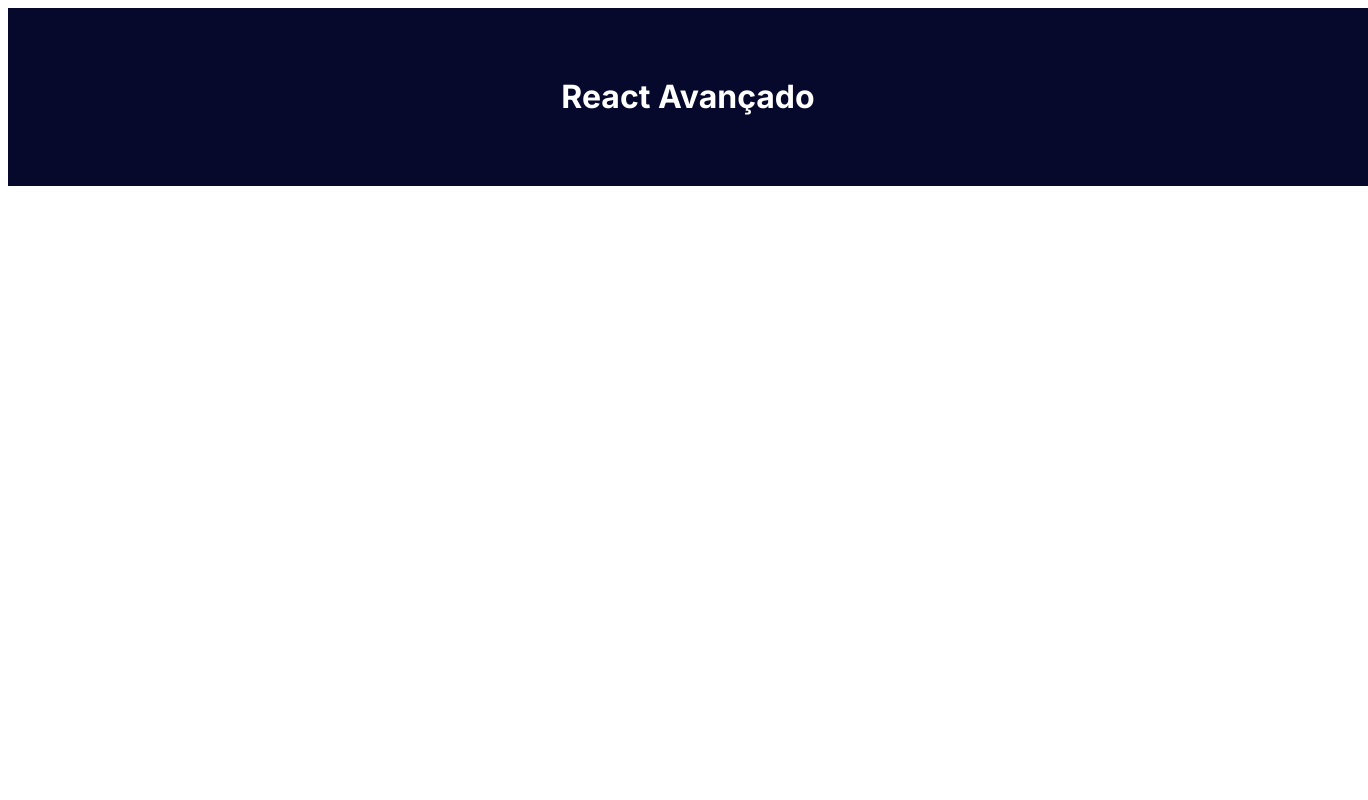
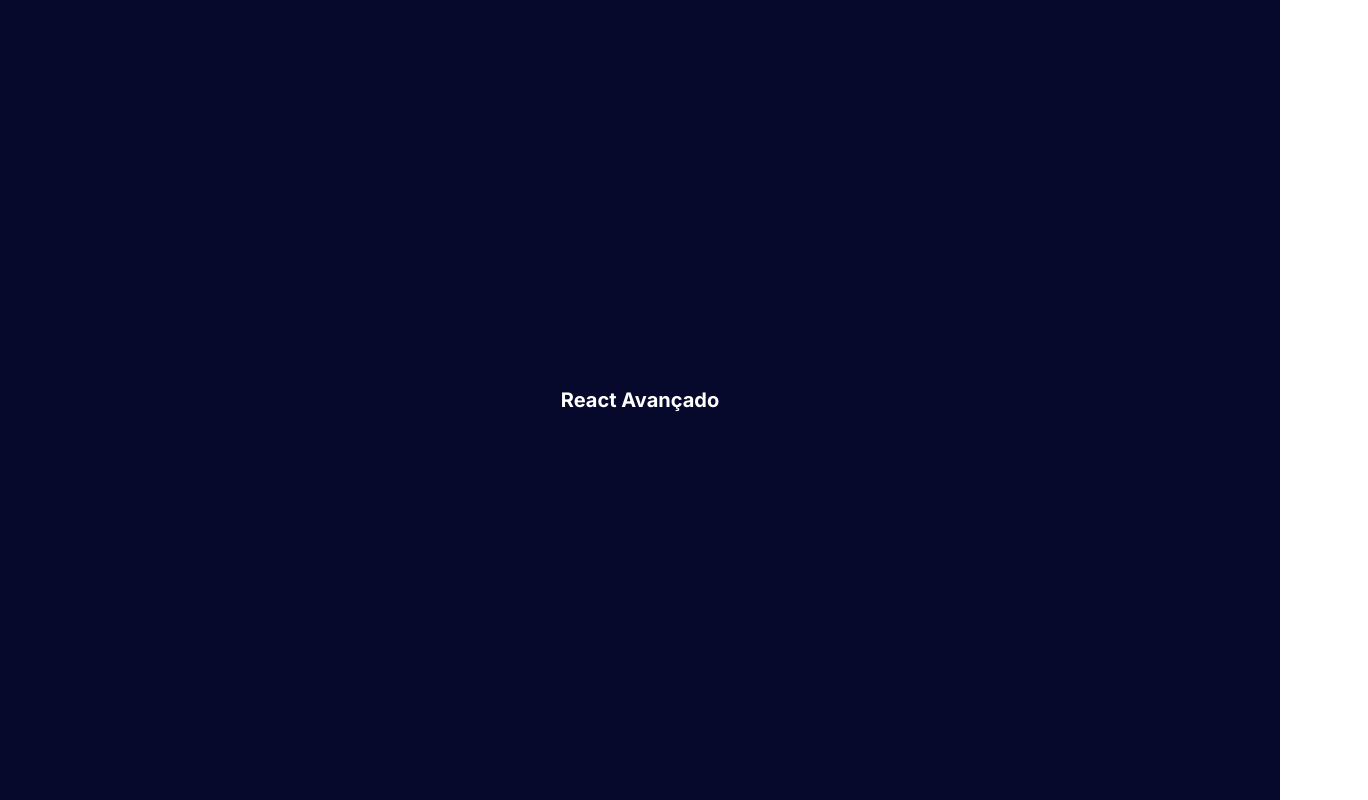
Before and after one commit to thaisbuso/boilerplate-apps-router, a Next.js app: page / in a window 1280 px wide. Shown: the whole page, 1368 px wide, since content can reach past the window. Built offline with nearby package versions, Linux system fonts and the light colour scheme.

Commit message:
snapshots with jest-styled-components

```diff
--- a/package.json
+++ b/package.json
@@ -35,6 +35,7 @@
     "eslint-plugin-react": "^7.33.2",
     "husky": "^8.0.0",
     "jest-environment-jsdom": "^29.6.4",
+    "jest-styled-components": "^7.1.1",
     "lint-staged": "^14.0.1",
     "prettier": "3.0.3"
   }
--- a/src/app/layout.tsx
+++ b/src/app/layout.tsx
@@ -4,6 +4,7 @@
 const inter = Inter({ subsets: ['latin'] })
 
 import StyledComponentsRegistry from '@/lib/registry'
+import { Providers } from './providers'
 
 export const metadata: Metadata = {
   title: 'Create Next App',
@@ -18,7 +19,9 @@
   return (
     <html lang="en">
       <body className={inter.className}>
-        <StyledComponentsRegistry>{children}</StyledComponentsRegistry>
+        <StyledComponentsRegistry>
+          <Providers>{children}</Providers>
+        </StyledComponentsRegistry>
       </body>
     </html>
   )
--- /dev/null
+++ b/src/app/providers.tsx
@@ -0,0 +1,12 @@
+import { PropsWithChildren } from 'react'
+
+import GlobalStyles from '@/styles/global'
+
+export function Providers({ children }: PropsWithChildren) {
+  return (
+    <>
+      <GlobalStyles />
+      {children}
+    </>
+  )
+}
--- /dev/null
+++ b/src/styles/global.ts
@@ -0,0 +1,22 @@
+'use client'
+
+import { createGlobalStyle } from 'styled-components'
+
+const GlobalStyles = createGlobalStyle`
+  * {
+    margin: 0;
+    padding: 0;
+    box-sizing: border-box;
+  }
+  html {
+    font-size: 62.5%; // 1rem = 10px == 10/16px = 62.5% (1.4rem = 14px)
+  }
+  html, body, #__next {
+    height: 100%;
+  }
+  body {
+    font-family: -apple-system, BlinkMacSystemFont, 'Segoe UI', Roboto, Oxygen, Ubuntu, Cantarell, 'Open Sans', 'Helvetica Neue', sans-serif;
+  }
+`
+
+export default GlobalStyles
```
Also changed, not shown: jest.config.js (+10 -1 lines), src/types/jest-styled-components.d.ts (added, +40 -0 lines), .jest/setup.ts, 2 other files (tests, documents, lock files or other folders).
